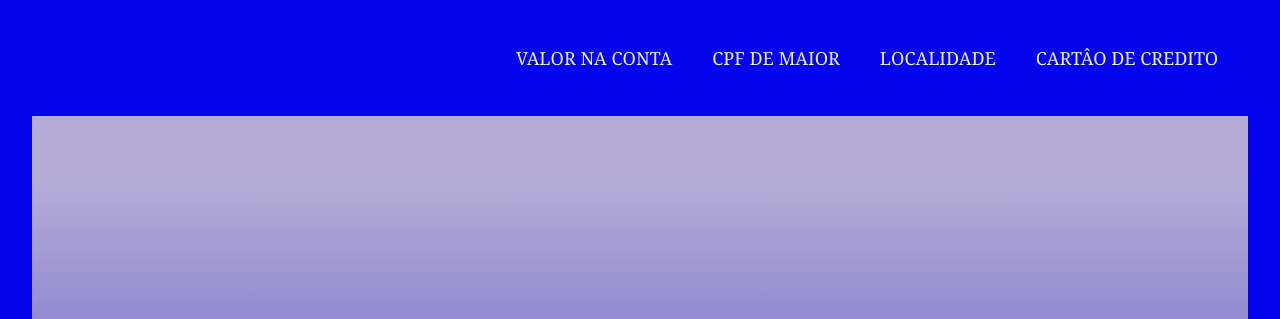
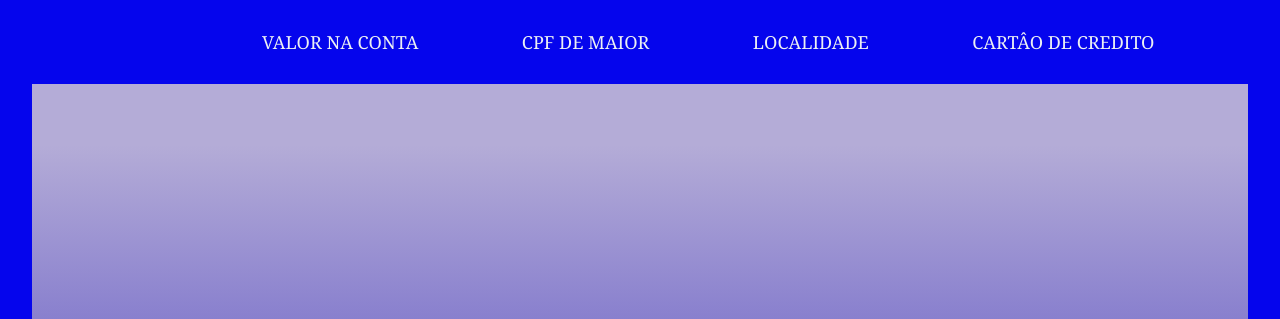
Before and after one commit to wesleyjuvena/caixaeconomica.html, a plain HTML site: page index.html in a window 1280 px wide. Shown: the top 319 px of the page. Drawn offline with Linux system fonts and the light colour scheme.

Commit message:
caixaeconomica.html
essa e minha caixa economica

```diff
--- a/index.css
+++ b/index.css
@@ -1,9 +1,14 @@
-
+*{
+    margin: 0;
+    margin: auto;
+}
 body{
     height: 100vh;
     width: 95vw;
     background-color: rgb(5, 5, 237);
     margin: auto;
+    text-align: center;
+
 
 
 
@@ -17,6 +22,7 @@ body{
     list-style-type: none;
     padding: 30px;
     margin-left: 10em;
+
 
 
 }
@@ -41,6 +47,7 @@ margin-left: 40px;
     padding: 30vh;
     background: linear-gradient(180deg, #b4acd7 8.33%, #0d01b4);
     flex-wrap: wrap;
+
 }
 
 #sessao h1{
```
Also changed, not shown: 1 other file.
